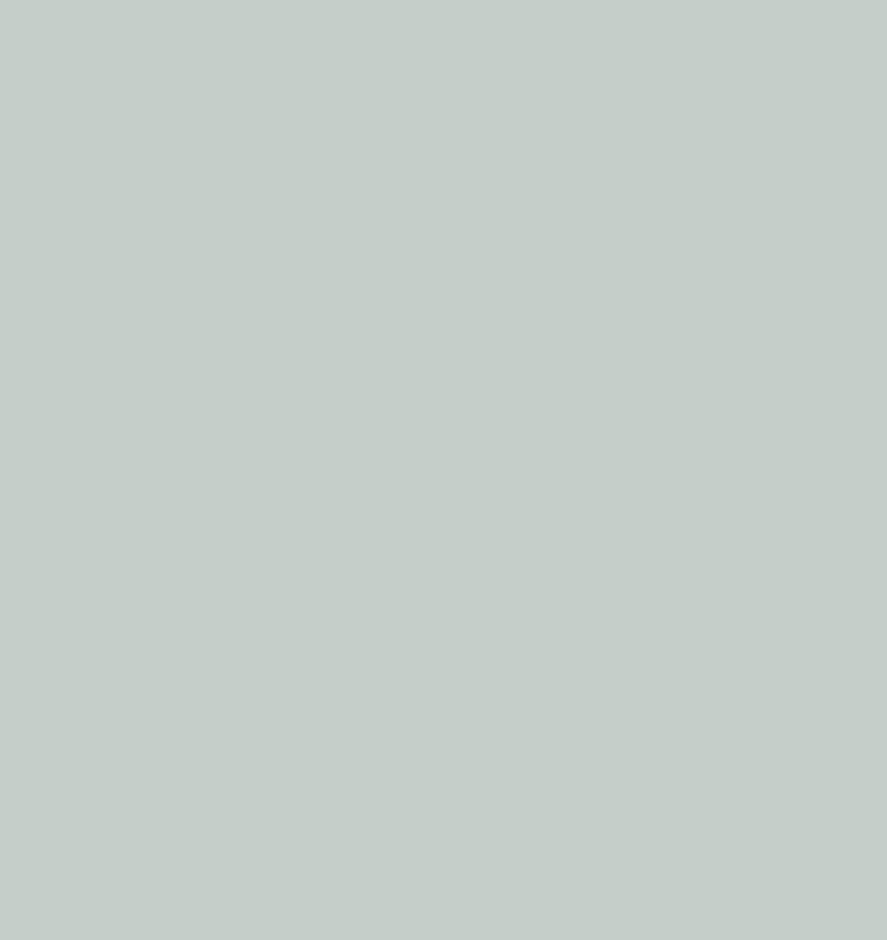
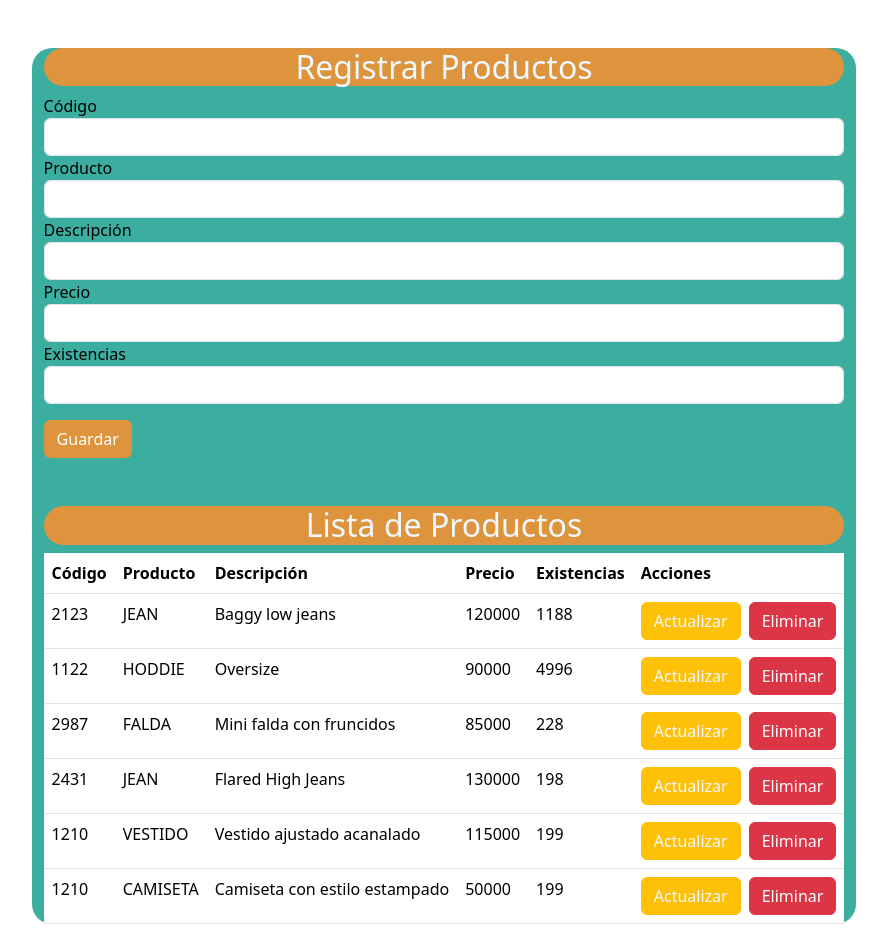
Before and after one commit to JuanDuque204/ProyectoFinal, a React (Vite) app in the folder ProyectoFInal/: page /Inventario in a window 1280 px wide. Before the commit this address had no page. Shown: the whole page, without its empty margins (196-1083 px from the left). Before the commit the page ends 800 px from the top, so only its background shows below. Built offline with nearby package versions, Linux system fonts and the light colour scheme.

Commit message:
inventario

```diff
--- a/ProyectoFInal/package.json
+++ b/ProyectoFInal/package.json
@@ -10,11 +10,13 @@
     "preview": "vite preview"
   },
   "dependencies": {
+    "bootstrap": "^5.3.3",
+    "bootstrap-icons": "^1.11.3",
     "react": "^18.2.0",
     "react-dom": "^18.2.0",
+    "react-icons": "^5.2.1",
     "react-router-dom": "^6.23.0",
-    "sweetalert2": "^11.11.0",
-    "react-icons": "^5.2.1"
+    "sweetalert2": "^11.11.0"
   },
   "devDependencies": {
     "@types/react": "^18.2.66",
--- a/ProyectoFInal/src/App.jsx
+++ b/ProyectoFInal/src/App.jsx
@@ -1,5 +1,9 @@
 import Login from './Components/Login-Register/Login.jsx'
 import Register from './Components/Login-Register/Register.jsx'
+import Inicio from './Components/Inicio/Inicio.jsx'
+import Inventario from './Components/Sis-Inventario/Inventario.jsx'
+
+
 import { Routes, Route } from 'react-router-dom'
 import './App.css'
 
@@ -7,9 +11,13 @@ function App() {
 
   return (
     <>
+
       <Routes>
-          <Route path="/register" element={<Register />} />
-          <Route path='/login' element={<Login />} />
+       <Route path='/Inicio' element = {<Inicio/>}/>
+        <Route path='/register' element = {<Register/>}/>
+        <Route path='/login' element = {<Login/>}/>
+        <Route path='/Inventario' element = {<Inventario/>}/>
+
         </Routes>
       </>
   )
--- /dev/null
+++ b/ProyectoFInal/src/Components/Sis-Inventario/Inventario.css
@@ -0,0 +1,26 @@
+
+.container {
+    max-width: 1000px;
+    background-color: #3BAEA0;
+    border-radius: 20px;
+  }
+.container h2{
+    text-align: center;
+    background-color: #DD943C;
+    border-radius: 150px;
+    color:aliceblue;
+
+}
+.table{
+    border-radius: 20px;
+}
+.btn-primary{
+    background-color: #DD943C;
+    border-color: #DD943C;
+}
+.btn-warning{
+    color: aliceblue;
+}
+label{
+    color: black;
+}
--- /dev/null
+++ b/ProyectoFInal/src/Components/Sis-Inventario/Inventario.jsx
@@ -0,0 +1,118 @@
+
+// eslint-disable-next-line no-unused-vars
+import React, { useState } from 'react';
+import 'bootstrap/dist/css/bootstrap.min.css';
+
+import './Inventario.css'
+
+const App = () => {
+    const [productos, setProductos] = useState([
+      { codigo: 2123, producto: 'JEAN', descripcion: 'Baggy low jeans', precio: 120000, existencias: 1188 },
+      { codigo: 1122, producto: 'HODDIE', descripcion: 'Oversize', precio: 90000, existencias: 4996 },
+      { codigo: 2987, producto: 'FALDA', descripcion: 'Mini falda con fruncidos', precio: 85000, existencias: 228 },
+      { codigo: 2431, producto: 'JEAN', descripcion: 'Flared High Jeans', precio: 130000, existencias: 198 },
+      { codigo: 1210, producto: 'VESTIDO', descripcion: 'Vestido ajustado acanalado', precio: 115000, existencias: 199 },
+      { codigo: 1210, producto: 'CAMISETA', descripcion: 'Camiseta con estilo estampado', precio: 50000, existencias: 199 },
+    ]);
+
+    const [nuevoProducto, setNuevoProducto] = useState({
+      codigo: '',
+      descripcion: '',
+      producto: '',
+      precio: '',
+      existencias: '',
+    });
+
+    const [modoEdicion, setModoEdicion] = useState(false);
+    const [productoEditado, setProductoEditado] = useState(null);
+
+    const handleChange = (e) => {
+      const { name, value } = e.target;
+      setNuevoProducto({ ...nuevoProducto, [name]: value });
+    };
+
+    const handleSubmit = (e) => {
+      e.preventDefault(); //evita que la pagina se recargue
+      if (modoEdicion) {
+        setProductos(productos.map(producto => (producto.codigo === productoEditado.codigo ? nuevoProducto : producto)));
+        setModoEdicion(false);
+        setProductoEditado(null);
+      } else {
+        setProductos([...productos, nuevoProducto]);
+      }
+      setNuevoProducto({ codigo: '', descripcion: '', producto: '', precio: '', existencias: '' });
+    };
+
+    const handleEdit = (producto) => {
+      setModoEdicion(true);
+      setProductoEditado(producto);
+      setNuevoProducto(producto);
+    };
+
+    const handleDelete = (codigo) => {
+      setProductos(productos.filter(producto => producto.codigo !== codigo));
+    };
+
+    return (
+
+      <div className="container mt-5">
+        <h2 className="mt-5">{modoEdicion ? 'Editar Producto' : 'Registrar Productos'}</h2>
+        <form onSubmit={handleSubmit}>
+          <div className="form-group">
+            <label>Código</label>
+            <input type="text" className="form-control" name="codigo" value={nuevoProducto.codigo} onChange={handleChange} />
+          </div>
+          <div className="form-group">
+            <label>Producto</label>
+            <input type="text" className="form-control" name="producto" value={nuevoProducto.producto} onChange={handleChange} />
+          </div>
+          <div className="form-group">
+            <label>Descripción</label>
+            <input type="text" className="form-control" name="descripcion" value={nuevoProducto.descripcion} onChange={handleChange} />
+          </div>
+          <div className="form-group">
+            <label>Precio</label>
+            <input type="number" className="form-control" name="precio" value={nuevoProducto.precio} onChange={handleChange} />
+          </div>
+          <div className="form-group">
+            <label>Existencias</label>
+            <input type="number" className="form-control" name="existencias" value={nuevoProducto.existencias} onChange={handleChange} />
+          </div>
+          <button type="submit" className="btn btn-primary mt-3">{modoEdicion ? 'Actualizar' : 'Guardar'}</button>
+        </form>
+        <h2 className="mt-5">Lista de Productos</h2>
+        <table className="table">
+          <thead>
+            <tr>
+              <th>Código</th>
+              <th>Producto</th>
+              <th>Descripción</th>
+              <th>Precio</th>
+              <th>Existencias</th>
+              <th>Acciones</th>
+            </tr>
+          </thead>
+          <tbody>
+            {productos.map((producto) => (
+              <tr key={producto.codigo}>
+                <td>{producto.codigo}</td>
+                <td>{producto.producto}</td>
+                <td>{producto.descripcion}</td>
+                <td>{producto.precio}</td>
+                <td>{producto.existencias}</td>
+                <td>
+                <button className="btn btn-warning me-2" onClick={() => handleEdit(producto)}>Actualizar</button>
+
+                  <button className="btn btn-danger bi bi-trash3-fill" onClick={() => handleDelete(producto.codigo)}>Eliminar</button>
+
+                </td>
+              </tr>
+            ))}
+          </tbody>
+        </table>
+      </div>
+
+    );
+  };
+
+  export default App;
--- a/ProyectoFInal/src/main.jsx
+++ b/ProyectoFInal/src/main.jsx
@@ -3,6 +3,8 @@ import ReactDOM from 'react-dom/client'
 import App from './App.jsx'
 import {BrowserRouter} from 'react-router-dom'
 import './index.css'
+import 'bootstrap/dist/css/bootstrap.min.css';
+
 
 ReactDOM.createRoot(document.getElementById('root')).render(
   <React.StrictMode>
--- a/package.json
+++ b/package.json
@@ -1,5 +1,6 @@
 {
   "dependencies": {
+    "bootstrap-icons": "^1.11.3",
     "install": "^0.13.0",
     "react-icons": "^5.2.0"
   }
```
Also changed, not shown: 2 other files (tests, documents, lock files or other folders).
